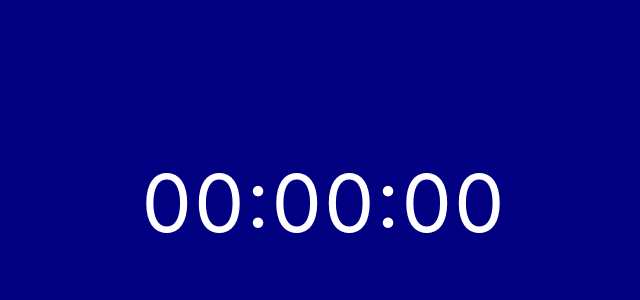
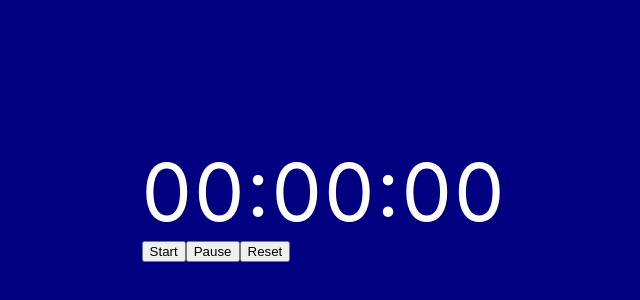
Before and after one commit to ajrac/timer, a React (Create React App) app: page / in a window 1280 px wide. Shown: the part 198-498 px from the top of the page, without its empty margins (316-956 px from the left). Built offline with nearby package versions, Linux system fonts and the light colour scheme.

Commit message:
Added buttons

```diff
--- a/src/Components/Controls/Controls.tsx
+++ b/src/Components/Controls/Controls.tsx
@@ -1,8 +1,16 @@
 import React from "react";
 
-function Controls(){
+type Props = {
+    setTimeSeconds: Function
+};
+
+function Controls(props:any){
     return(
-        <section></section>
+        <section className = 'controls-container'>
+            <button>Start</button>
+            <button>Pause</button>
+            <button>Reset</button>
+        </section>
     )
 }
 
--- a/src/Components/Main/Main.tsx
+++ b/src/Components/Main/Main.tsx
@@ -1,6 +1,7 @@
 import React, {useState, useEffect} from 'react';
 import './Main.css';
 import calculateTimer from '../../Helpers/CalculateTimer';
+import Controls from '../Controls/Controls';
 
 function Main(){
     const [timeSeconds, setTimeSeconds] = useState<number>(0);
@@ -10,6 +11,7 @@ function Main(){
         setTimerArray(timeArray);
     }, [timeSeconds]);
     return(
+        <main>
             <section className = 'time-container'>
                 <p className = 'timer-text'>{timerArray[0]}</p>
                 <span>:</span>
@@ -17,6 +19,8 @@ function Main(){
                 <span>:</span>
                 <p className = 'timer-text'>{timerArray[2]}</p>
             </section>
+            <Controls setTimeSeconds = {setTimeSeconds}/>
+        </main>
     )
 }
 
```
Lines whose indentation alone changed are shown as unchanged.
